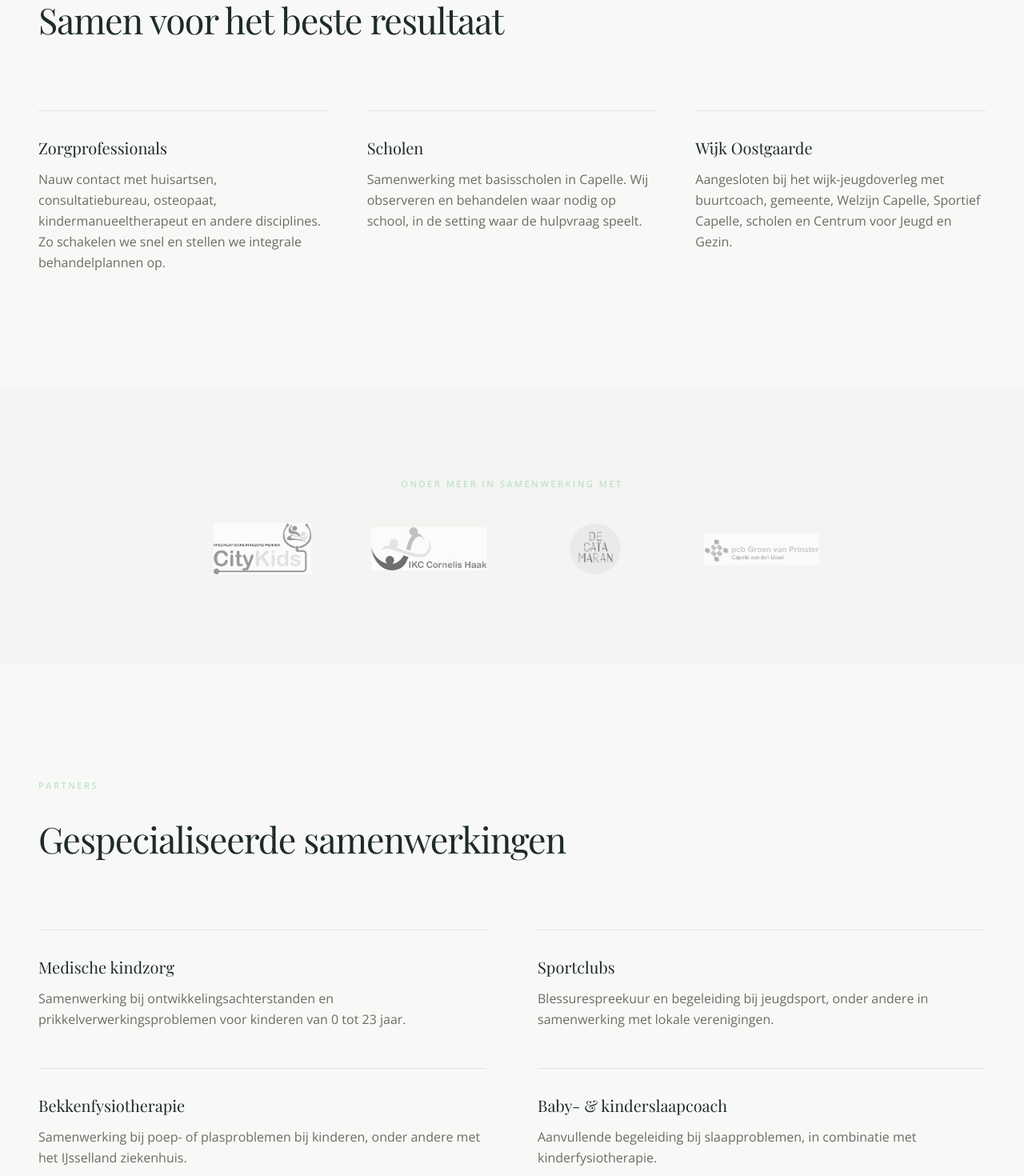
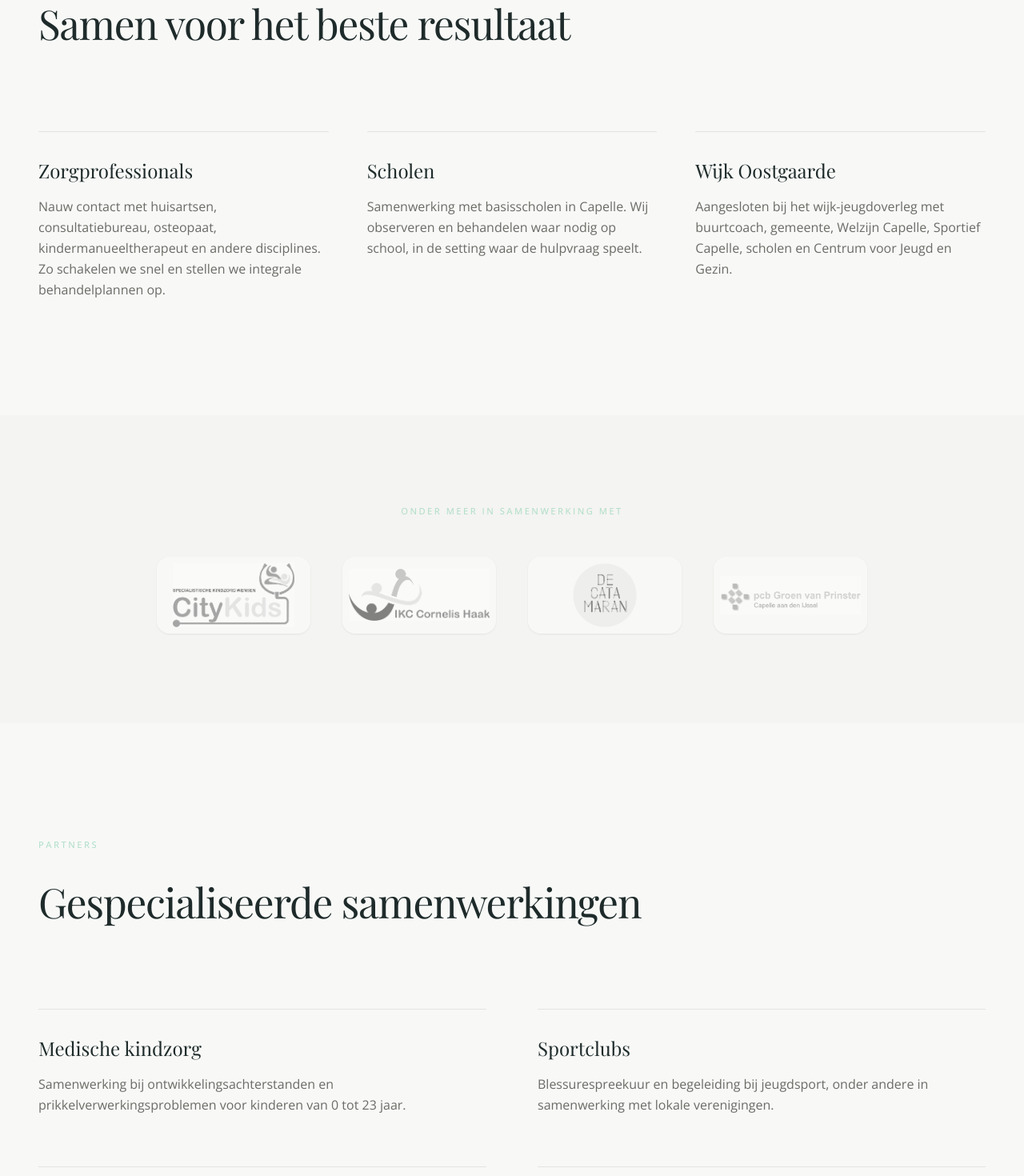
Before and after one commit to Maximustopdeals/kidsfysio-capelle-next-js, a Next.js app: page /samenwerkingen in a window 1280 px wide. Shown: the part 900-2370 px from the top of the page at 80% size. Built offline with nearby package versions, Linux system fonts and the light colour scheme.

Commit message:
Refactor page.tsx for improved readability and structure

```diff
--- a/src/app/samenwerkingen/page.tsx
+++ b/src/app/samenwerkingen/page.tsx
@@ -40,20 +40,29 @@ export default function SamenwerkingenPage() {
         subtitle="Kids Fysio Capelle werkt intensief samen met huisartsen, scholen, specialisten en organisaties in de regio."
       />
 
+      {/* Multidisciplinair */}
       <section className="py-28 lg:py-36 bg-cream">
         <div className="mx-auto max-w-7xl px-6 lg:px-12">
           <FadeIn>
-            <p className="text-[0.7rem] font-medium tracking-[0.22em] uppercase text-sage mb-6">Multidisciplinair</p>
-            <h2 className="font-serif text-[clamp(2rem,3.5vw,3rem)] font-light tracking-[-0.025em] text-charcoal mb-16 lg:mb-20">
+            <p className="text-[0.7rem] font-medium tracking-[0.22em] uppercase text-sage mb-6">
+              Multidisciplinair
+            </p>
+            <h2 className="font-serif text-[clamp(2.25rem,4vw,3.5rem)] font-light tracking-[-0.025em] text-charcoal mb-16 lg:mb-24">
               Samen voor het beste resultaat
             </h2>
           </FadeIn>
-          <div className="grid grid-cols-1 md:grid-cols-3 gap-x-12 gap-y-12">
-            {partners.map((p) => (
-              <div key={p.title} className="border-t border-charcoal/10 pt-8">
-                <h3 className="font-serif text-xl font-light text-charcoal">{p.title}</h3>
-                <p className="mt-3 text-muted leading-relaxed font-light">{p.text}</p>
-              </div>
+          <div className="grid grid-cols-1 md:grid-cols-3 gap-x-12 gap-y-12 lg:gap-y-16">
+            {partners.map((p, i) => (
+              <FadeIn key={p.title} delay={i * 0.1}>
+                <div className="group border-t border-charcoal/10 pt-8 transition-colors duration-500 hover:border-forest/40">
+                  <h3 className="font-serif text-2xl font-light text-charcoal group-hover:text-forest transition-colors duration-300">
+                    {p.title}
+                  </h3>
+                  <p className="mt-4 text-muted leading-relaxed font-light">
+                    {p.text}
+                  </p>
+                </div>
+              </FadeIn>
             ))}
           </div>
         </div>
@@ -63,50 +72,71 @@ export default function SamenwerkingenPage() {
       <section className="py-20 lg:py-28 bg-warm-gray">
         <div className="mx-auto max-w-7xl px-6 lg:px-12">
           <FadeIn>
-            <p className="text-[0.7rem] font-medium tracking-[0.22em] uppercase text-sage mb-10 text-center">
+            <p className="text-[0.7rem] font-medium tracking-[0.22em] uppercase text-sage mb-12 text-center">
               Onder meer in samenwerking met
             </p>
           </FadeIn>
-          <div className="flex flex-wrap items-center justify-center gap-10 lg:gap-16">
+          <div className="flex flex-wrap items-center justify-center gap-6 lg:gap-10">
             {logos.map((logo) => (
-              <div key={logo.alt} className="relative h-14 w-28 lg:h-16 lg:w-36 grayscale opacity-70 hover:grayscale-0 hover:opacity-100 transition-all duration-500">
-                <Image src={logo.src} alt={logo.alt} fill className="object-contain" sizes="140px" />
+              <div
+                key={logo.alt}
+                className="relative h-20 w-36 lg:h-24 lg:w-48 bg-white/60 rounded-2xl p-4 shadow-sm grayscale opacity-60 hover:grayscale-0 hover:opacity-100 hover:bg-white transition-all duration-500 hover:-translate-y-1"
+              >
+                <Image
+                  src={logo.src}
+                  alt={logo.alt}
+                  fill
+                  className="object-contain p-2"
+                  sizes="(max-width: 768px) 150px, 200px"
+                />
               </div>
             ))}
           </div>
         </div>
       </section>
 
+      {/* Gespecialiseerde samenwerkingen */}
       <section className="py-28 lg:py-36 bg-cream">
         <div className="mx-auto max-w-7xl px-6 lg:px-12">
           <FadeIn>
-            <p className="text-[0.7rem] font-medium tracking-[0.22em] uppercase text-sage mb-6">Partners</p>
-            <h2 className="font-serif text-[clamp(2rem,3.5vw,3rem)] font-light tracking-[-0.025em] text-charcoal mb-16 lg:mb-20">
+            <p className="text-[0.7rem] font-medium tracking-[0.22em] uppercase text-sage mb-6">
+              Partners
+            </p>
+            <h2 className="font-serif text-[clamp(2.25rem,4vw,3.5rem)] font-light tracking-[-0.025em] text-charcoal mb-16 lg:mb-24">
               Gespecialiseerde samenwerkingen
             </h2>
           </FadeIn>
-          <div className="grid grid-cols-1 md:grid-cols-2 gap-x-16 gap-y-12">
-            {specialistPartners.map((p) => (
-              <div key={p.title} className="border-t border-charcoal/10 pt-8">
-                <h3 className="font-serif text-xl font-light text-charcoal">{p.title}</h3>
-                <p className="mt-3 text-muted leading-relaxed font-light">{p.text}</p>
-              </div>
+          <div className="grid grid-cols-1 md:grid-cols-2 gap-x-16 gap-y-12 lg:gap-y-16">
+            {specialistPartners.map((p, i) => (
+              <FadeIn key={p.title} delay={i * 0.1}>
+                <div className="group border-t border-charcoal/10 pt-8 transition-colors duration-500 hover:border-forest/40">
+                  <h3 className="font-serif text-2xl font-light text-charcoal group-hover:text-forest transition-colors duration-300">
+                    {p.title}
+                  </h3>
+                  <p className="mt-4 text-muted leading-relaxed font-light">
+                    {p.text}
+                  </p>
+                </div>
+              </FadeIn>
             ))}
           </div>
         </div>
       </section>
 
+      {/* Call to action */}
       <section className="py-28 lg:py-40 bg-warm-gray">
         <div className="mx-auto max-w-2xl px-6 text-center">
           <FadeIn>
-            <h2 className="font-serif text-[clamp(2rem,3.5vw,2.75rem)] font-light tracking-[-0.025em] text-charcoal">
+            <h2 className="font-serif text-[clamp(2.25rem,4vw,3.5rem)] font-light tracking-[-0.025em] text-charcoal leading-[1.1]">
               Samenwerken met ons?
             </h2>
-            <p className="mt-6 text-muted leading-relaxed font-light">
+            <p className="mt-6 text-muted leading-relaxed font-light text-lg">
               Bent u zorgprofessional of school en wilt u samenwerken? Neem contact op.
             </p>
             <div className="mt-12">
-              <Button href="/contact/" variant="primary" size="lg">Contact opnemen</Button>
+              <Button href="/contact/" variant="primary" size="lg">
+                Contact opnemen
+              </Button>
             </div>
           </FadeIn>
         </div>
```
